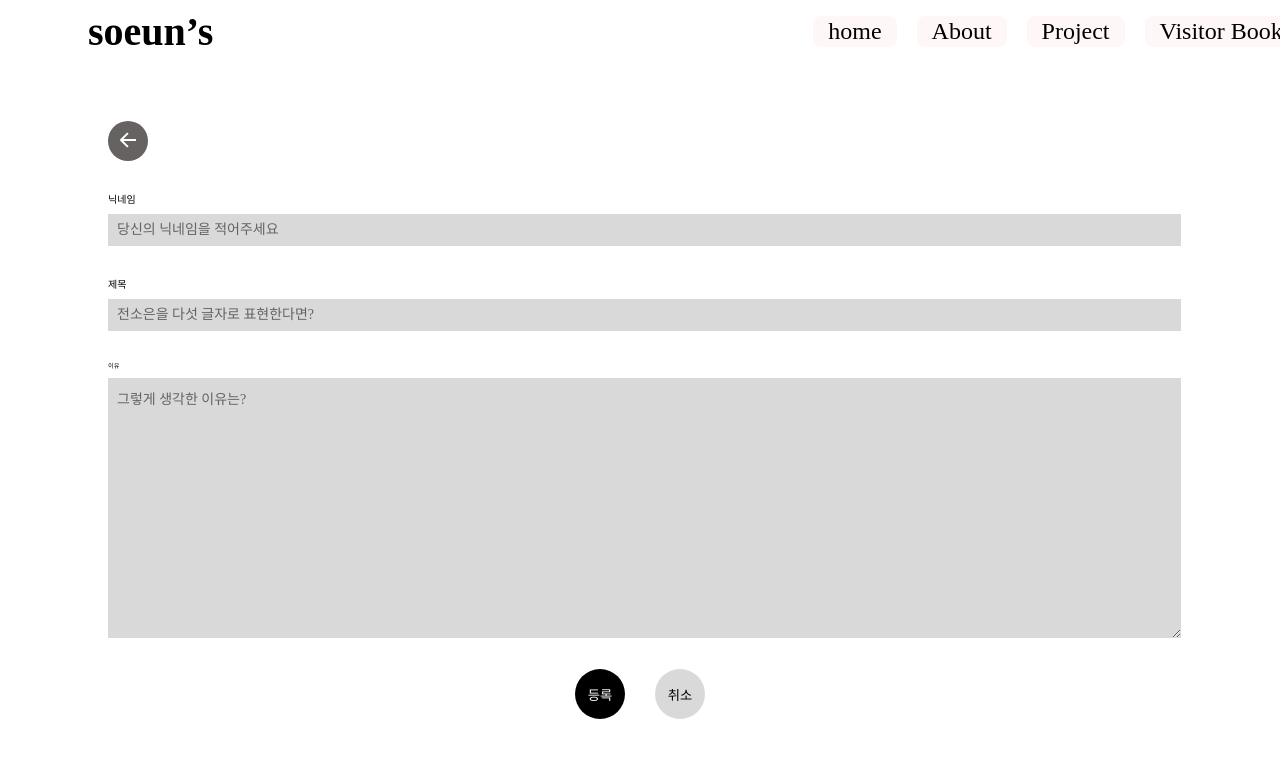
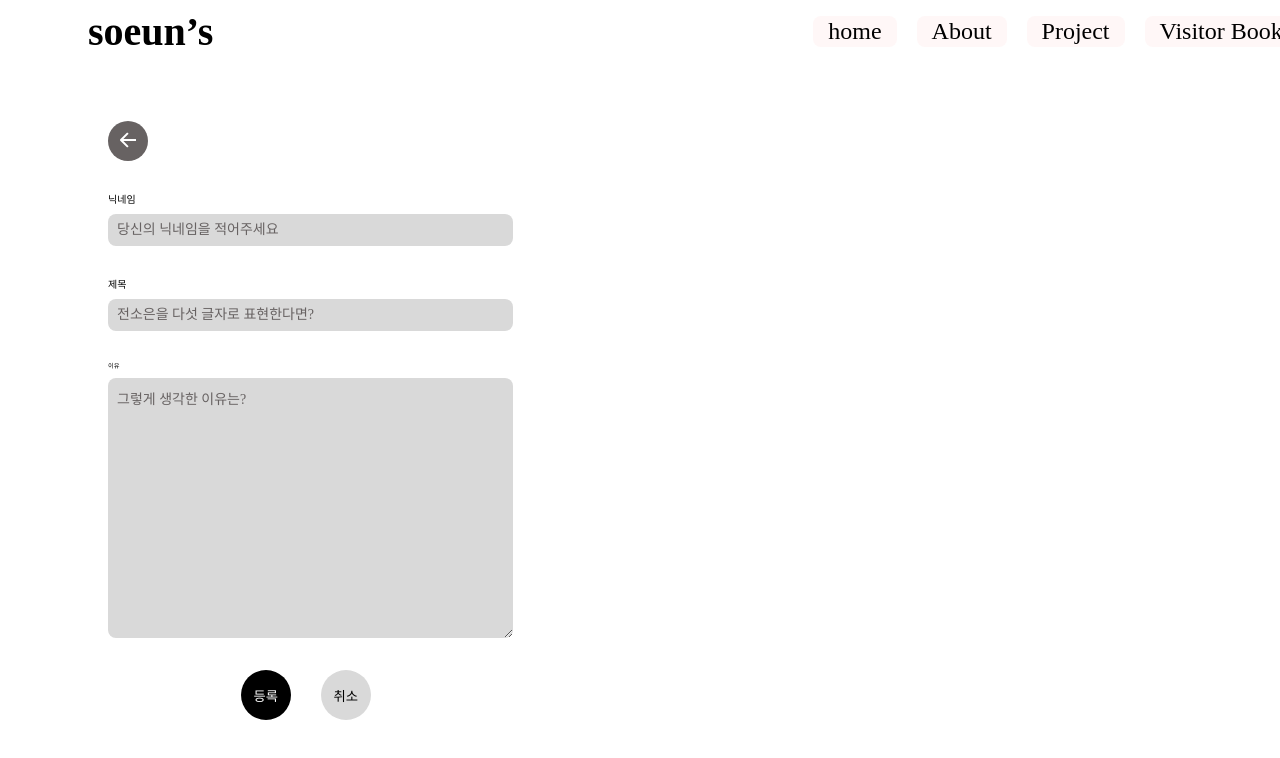
Before and after one commit to sobokki/sobokkiWorld, a Next.js app: page /writing in a window 1280 px wide. Shown: the top 758 px of the page. Built offline with nearby package versions, Linux system fonts and the light colour scheme; no server answers.

Commit message:
writing refacotring

```diff
--- a/src/app/(pages)/visitor/loading.tsx
+++ /dev/null
@@ -1,5 +0,0 @@
-import React from "react";
-
-export default function Loading() {
-  return(<div>Loading...</div>) ;
-}
--- a/src/app/(pages)/writing/page.tsx
+++ b/src/app/(pages)/writing/page.tsx
@@ -1,117 +1,9 @@
-"use client";
-import { useRouter } from "next/navigation";
-import { useForm, SubmitHandler } from "react-hook-form";
-import { useState, useEffect } from "react";
-import Image from "next/image";
-import Link from "next/link";
-import styles from "../writing/writing.module.scss";
-import Input from "../../components/input/input";
-import backIcon from "../../../../public/back.svg";
-import { addLetter } from "../../firestoreService";
-export interface HookFormTypes {
-  id: string;
-  nickname: string;
-  title: string;
-  reason: string;
-  createdAt: string;
-}
-export default function Writing() {
-  const [nickname, setNickname] = useState<string>("");
-  const [title, setTitle] = useState<string>("");
-  const router = useRouter();
-  const nicknameChange = (e: React.ChangeEvent<HTMLInputElement>) => {
-    const value = e.target.value;
-    setNickname(value);
-    setValue("nickname", value);
-  };
-  const titleChange = (e: React.ChangeEvent<HTMLInputElement>) => {
-    const value = e.target.value;
-    setTitle(value);
-    setValue("title", value);
-  };
-  const {
-    register,
-    handleSubmit,
-    setValue,
-    formState: { errors },
-  } = useForm<HookFormTypes>();
+import WritingForm from "@/app/components/writePage/WritingForm";
 
-  const onSubmit: SubmitHandler<HookFormTypes> = async (data) => {
-    try {
-      //현재 시간 생성
-      const currentTime = new Date().toISOString();
-      //data객체에 createdAt속성 추가
-      const updatedData = { ...data, createdAt: currentTime };
-      const docId = await addLetter(updatedData);
-      alert(
-        `닉네임: ${updatedData.nickname} 제목: ${updatedData.title} 이유: ${updatedData.reason}`
-      );
-      router.push("/visitor");
-    } catch (error) {
-      console.log("An error occurred while submitting the letter", error);
-    }
-  };
-
+export default function WritingPage() {
   return (
-    <form className={styles.writingWrapper} onSubmit={handleSubmit(onSubmit)}>
-      <Link href="/visitor">
-        <button className={styles.backBtn}>
-          <Image src={backIcon} alt="뒤로가기 아이콘" />
-        </button>
-      </Link>
-
-      <div className={styles.formArea}>
-        <Input
-          type="text"
-          id="nickname"
-          label="닉네임"
-          placeholder="당신의 닉네임을 적어주세요"
-          value={nickname}
-          className={errors.nickname ? styles.errorInput : styles.nickname}
-          {...register("nickname", { required: "닉네임은 필수 입력입니다." })}
-          onChange={nicknameChange}
-        />
-        <small>{errors.nickname?.message}</small>
-      </div>
-
-      <div className={styles.formArea}>
-        <Input
-          type="text"
-          id="title"
-          label="제목"
-          placeholder="전소은을 다섯 글자로 표현한다면?"
-          value={title}
-          className={errors.title ? styles.errorInput : styles.title}
-          {...register("title", {
-            required: "제목은 필수 입력입니다.",
-            maxLength: { value: 5, message: "5글자로 써주셔야합니다." },
-            minLength: { value: 5, message: "5글자로 써주셔야합니다." },
-          })}
-          onChange={titleChange}
-        />
-        {errors.title && <small>{errors.title.message}</small>}
-      </div>
-
-      <div className={styles.formArea}>
-        <label className={styles.reasonLabel}>이유</label>
-        <textarea
-          id="reason"
-          placeholder="그렇게 생각한 이유는?"
-          className={errors.reason ? styles.errorReason : styles.reason}
-          {...register("reason", { required: "이유는 필수 입력입니다." })}
-        />
-        <small>{errors.reason?.message}</small>
-      </div>
-
-      <div className={styles.buttons}>
-        <button className={styles.registration} type="submit">
-          등록
-        </button>
-
-        <Link href="/visitor">
-          <button className={styles.cancel}>취소</button>
-        </Link>
-      </div>
-    </form>
+    <div>
+      <WritingForm />
+    </div>
   );
 }
--- a/src/app/components/input/input.module.scss
+++ b/src/app/components/input/input.module.scss
@@ -5,8 +5,7 @@
   background-color: $light-gray;
   border: none;
   outline: none;
-
-
+  border-radius: 0.8rem;
 
   &::placeholder {
     color: $gray;
@@ -25,12 +24,9 @@
   display: flex;
   flex-direction: column;
   gap: 0.8rem;
-
 }
 
 .label {
   @include text-10style;
   width: 5.6rem;
-
-
 }
--- a/src/app/components/nav/nav.module.scss
+++ b/src/app/components/nav/nav.module.scss
@@ -8,7 +8,7 @@
   animation-duration: 3s;
   animation-name: slidein;
   gap: 60rem;
-  margin-right: 50rem;
+  margin-right: 40rem;
   width: 100%;
 
   @include tablet {
--- /dev/null
+++ b/src/app/components/writePage/WritingForm.tsx
@@ -0,0 +1,123 @@
+"use client";
+import { useRouter } from "next/navigation";
+import { useForm, SubmitHandler } from "react-hook-form";
+import { useState } from "react";
+import Image from "next/image";
+import Link from "next/link";
+import styles from "./writing.module.scss";
+import Input from "../input/input";
+import backIcon from "../../../../public/back.svg";
+
+export interface HookFormTypes {
+  nickname: string;
+  title: string;
+  reason: string;
+}
+
+export default function WritingForm() {
+  const [nickname, setNickname] = useState<string>("");
+  const [title, setTitle] = useState<string>("");
+  const router = useRouter();
+
+  const nicknameChange = (e: React.ChangeEvent<HTMLInputElement>) => {
+    const value = e.target.value;
+    setNickname(value);
+    setValue("nickname", value);
+  };
+
+  const titleChange = (e: React.ChangeEvent<HTMLInputElement>) => {
+    const value = e.target.value;
+    setTitle(value);
+    setValue("title", value);
+  };
+
+  const {
+    register,
+    handleSubmit,
+    setValue,
+    formState: { errors },
+  } = useForm<HookFormTypes>();
+
+  const onSubmit: SubmitHandler<HookFormTypes> = async (data) => {
+    try {
+      const response = await fetch("/api/addLetter", {
+        method: "POST",
+        headers: { "Content-Type": "application/json" },
+        body: JSON.stringify(data),
+      });
+
+      if (response.ok) {
+        alert("폼 제출 성공!");
+        router.push("/visitor");
+      } else {
+        const result = await response.json();
+        alert(`에러 발생: ${result.error}`);
+      }
+    } catch (error) {
+      console.log("An error occurred while submitting the letter", error);
+    }
+  };
+
+  return (
+    <form className={styles.writingWrapper} onSubmit={handleSubmit(onSubmit)}>
+      <Link href="/visitor">
+        <button className={styles.backBtn}>
+          <Image src={backIcon} alt="뒤로가기 아이콘" />
+        </button>
+      </Link>
+
+      <div className={styles.formArea}>
+        <Input
+          type="text"
+          id="nickname"
+          label="닉네임"
+          placeholder="당신의 닉네임을 적어주세요"
+          value={nickname}
+          className={errors.nickname ? styles.errorInput : styles.nickname}
+          {...register("nickname", { required: "닉네임은 필수 입력입니다." })}
+          onChange={nicknameChange}
+        />
+        <small>{errors.nickname?.message}</small>
+      </div>
+
+      <div className={styles.formArea}>
+        <Input
+          type="text"
+          id="title"
+          label="제목"
+          placeholder="전소은을 다섯 글자로 표현한다면?"
+          value={title}
+          className={errors.title ? styles.errorInput : styles.title}
+          {...register("title", {
+            required: "제목은 필수 입력입니다.",
+            maxLength: { value: 5, message: "5글자로 써주셔야합니다." },
+            minLength: { value: 5, message: "5글자로 써주셔야합니다." },
+          })}
+          onChange={titleChange}
+        />
+        {errors.title && <small>{errors.title.message}</small>}
+      </div>
+
+      <div className={styles.formArea}>
+        <label className={styles.reasonLabel}>이유</label>
+        <textarea
+          id="reason"
+          placeholder="그렇게 생각한 이유는?"
+          className={errors.reason ? styles.errorReason : styles.reason}
+          {...register("reason", { required: "이유는 필수 입력입니다." })}
+        />
+        <small>{errors.reason?.message}</small>
+      </div>
+
+      <div className={styles.buttons}>
+        <button className={styles.registration} type="submit">
+          등록
+        </button>
+
+        <Link href="/visitor">
+          <button className={styles.cancel}>취소</button>
+        </Link>
+      </div>
+    </form>
+  );
+}
--- a/src/app/(pages)/writing/writing.module.scss
+++ b/src/app/components/writePage/writing.module.scss
@@ -72,6 +72,7 @@
     background-color: $light-gray;
     outline: none;
     border: none;
+    border-radius: 0.8rem;
 
     &::placeholder {
       color: $gray;
@@ -100,6 +101,7 @@
     padding-top: 1rem;
     background-color: $light-gray;
     outline: none;
+    border-radius: 0.8rem;
   }
 
   .buttons {
--- a/src/app/globals.scss
+++ b/src/app/globals.scss
@@ -1,14 +1,9 @@
-@import"../app/main.scss";
+@import "./main.scss";
 
 html {
   font-size: 62.5%;
-  // width: 62.5%;
-  // height: 62.5%;
 }
 
 body {
-  font-family: 'Judson', 'Niramit', sans-serif;
-  line-height: normal;
-  /* Judson 폰트를 기본 폰트로 설정합니다. */
   font-size: 62.5%;
 }
--- a/src/app/layout.tsx
+++ b/src/app/layout.tsx
@@ -1,6 +1,9 @@
 import "../app/globals.scss";
 import type { Metadata } from "next";
+import { Inter, Judson } from "next/font/google";
+import styles from "./layout.module.scss"; // CSS 모듈 가져오기
 
+export const inter = Inter({ subsets: ["latin"] });
 export const metadata: Metadata = {
   title: "sobokkiworld",
   description: "Generated by soeun",
@@ -13,7 +16,9 @@ export default function RootLayout({
 }>) {
   return (
     <html>
-      <body>{children}</body>
+      <body className={inter.className}>
+        <div className={styles.container}>{children}</div>
+      </body>
     </html>
   );
 }
--- a/src/app/main.scss
+++ b/src/app/main.scss
@@ -1,3 +1,3 @@
-@import"../app/styles/mixin/color.scss";
+@import "../app/styles/mixin/color.scss";
 @import "../app/styles/mixin/text.scss";
-@import"../app/styles/mixin/query";
+@import "../app/styles/mixin/query";
```
Also changed, not shown: src/app/(pages)/visitor/page.tsx (+1 -8 lines), src/app/data/addLetter.tsx (added, +28 -0 lines).
